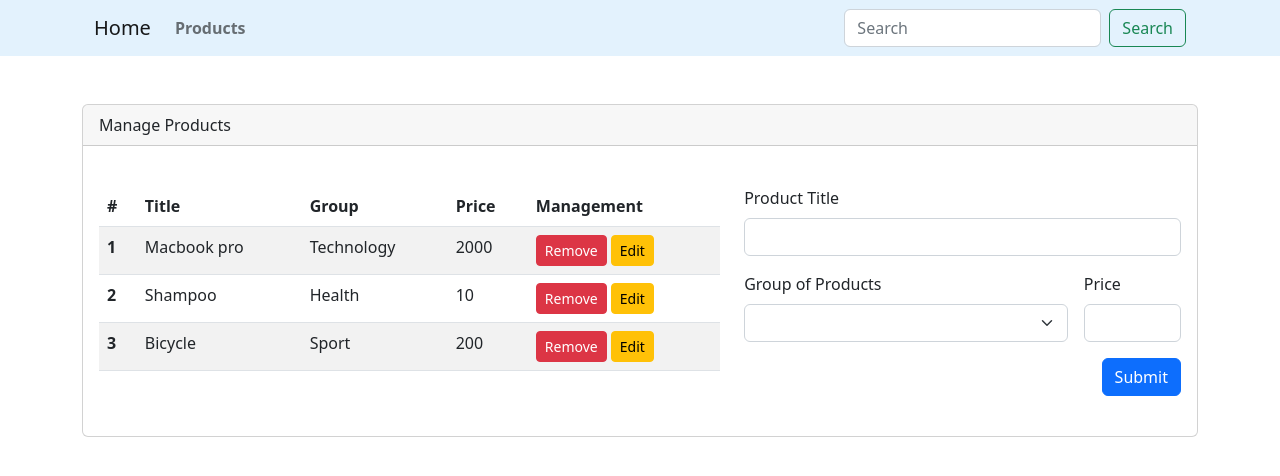
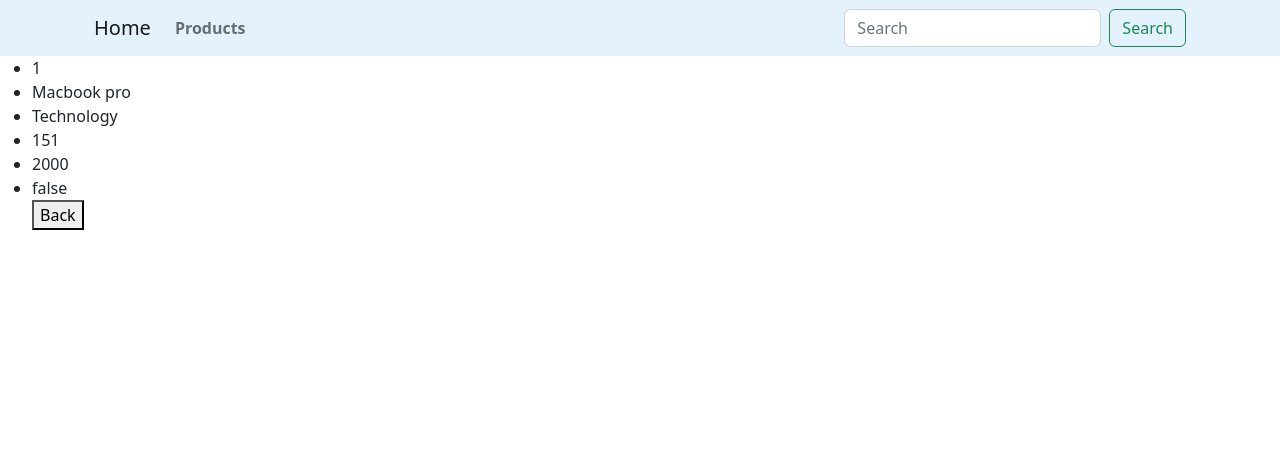
Before and after one commit to pdrm26/dashboard, a React (Create React App) app: page /products/1 in a window 1280 px wide. Shown: the top 476 px of the page. Built offline with nearby package versions, Linux system fonts and the light colour scheme.

Commit message:
feat: add product page for each product

```diff
--- a/src/App.js
+++ b/src/App.js
@@ -4,6 +4,7 @@
 import { BrowserRouter as Router, Switch, Route, Link } from "react-router-dom";
 import Dashboard from "./pages/Dashboard";
 import NotFound from "./pages/NotFound";
+import Product from "./pages/Product";
 
 export default function App() {
   return (
@@ -15,7 +16,8 @@
           <Home />
         </Route> */}
         <Route exact path="/" component={Dashboard} />
-        <Route path="/products" component={Products} />
+        <Route exact path="/products" component={Products} />
+        <Route path="/products/:productId" component={Product} />
         <Route path="/*" component={NotFound} />
       </Switch>
     </Router>
--- a/src/components/product/ProductItem.js
+++ b/src/components/product/ProductItem.js
@@ -1,3 +1,5 @@
+import { Link } from "react-router-dom";
+
 export default function ProductItem({ product, onEdit, onRemove }) {
   const editItemHandler = (productId) => onEdit(productId);
   const removeItemHandler = (productId) => onRemove(productId);
@@ -17,11 +19,14 @@
         </button>
         <button
           type="button"
-          className="btn btn-sm btn-warning"
+          className="btn btn-sm btn-warning me-1"
           onClick={editItemHandler.bind(null, product.id)}
         >
           Edit
         </button>
+        <Link to={`/products/${product.id}`} className="btn btn-sm btn-info"> {/*can use useHistory to push the address history(`/products/${product.id}`) **same result*/}
+          Info
+        </Link>
       </td>
     </tr>
   );
--- /dev/null
+++ b/src/pages/Product.js
@@ -0,0 +1,20 @@
+import { useHistory, useParams } from "react-router-dom";
+import { products } from "../InitialData";
+
+export default function Product() {
+  const { productId } = useParams();
+  const history = useHistory();
+  const product = products.find((product) => product.id === Number(productId));
+
+  return (
+    <ul>
+      <li>{product.id}</li>
+      <li>{product.title}</li>
+      <li>{product.category}</li>
+      <li>{product.categoryId}</li>
+      <li>{product.price}</li>
+      <li>{product.editMode ? "true" : "false"}</li>
+      <button onClick={() => history.goBack()}>Back</button>
+    </ul>
+  );
+}
```
